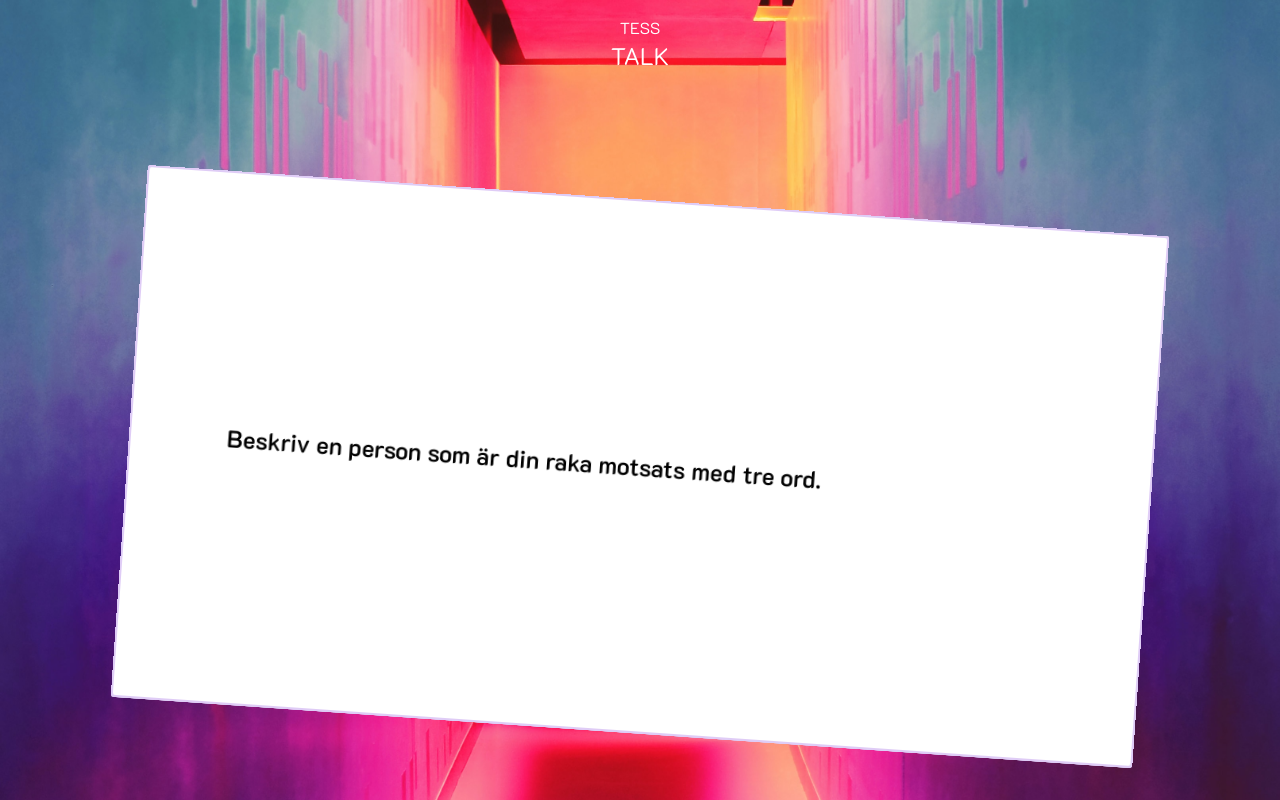
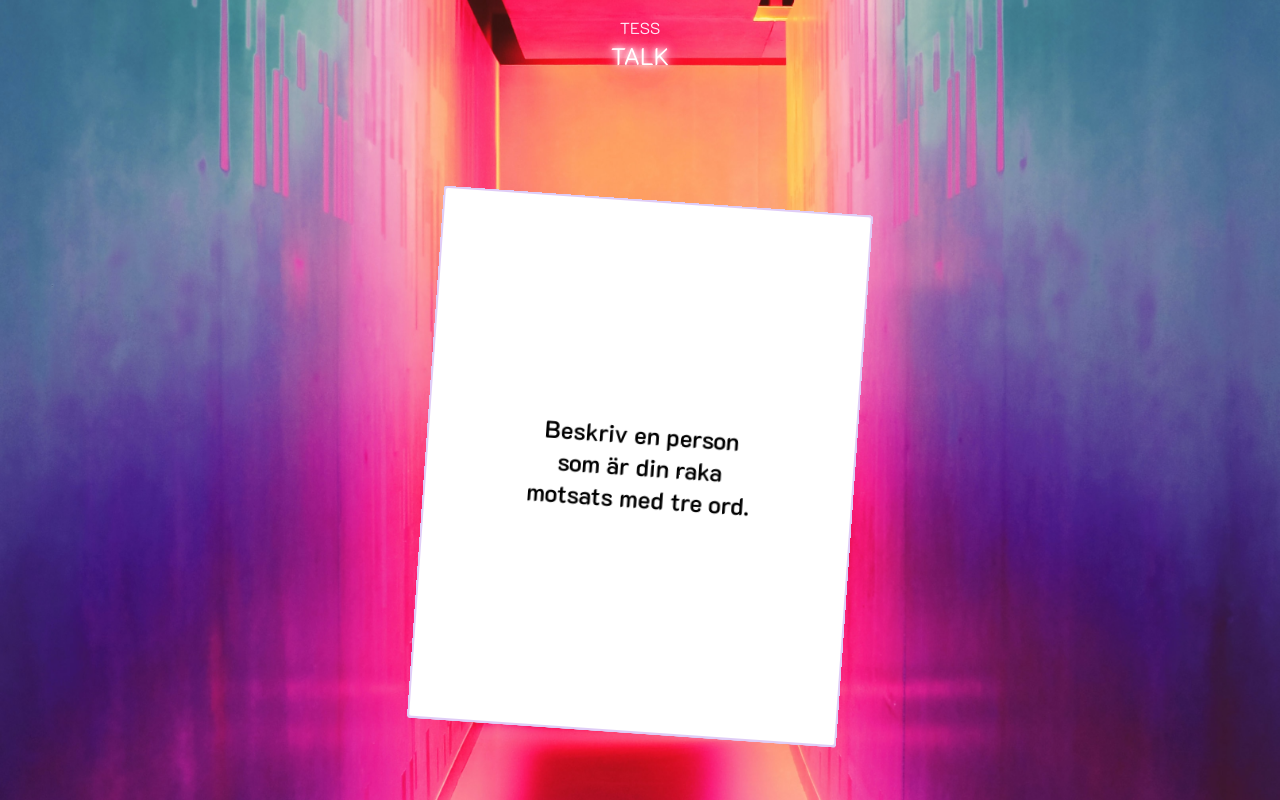
Before and after one commit to tessceciliaj/tesstalk, a Next.js app: page /game in a window 1280 px wide. Built offline with nearby package versions, Linux system fonts and the light colour scheme.

Commit message:
change card responsive size on big screen

```diff
--- a/app/game/page.tsx
+++ b/app/game/page.tsx
@@ -4,11 +4,10 @@ import data from "@/lib/data";
 import Carddeck from "@/components/Carddeck";
 import { AnimatePresence } from "framer-motion";
 
-interface Card {
+type Card = {
   id: string;
-
   text: string;
-}
+};
 
 const shuffle = (array: Card[]) => {
   return array.sort(() => 0.5 - Math.random());
@@ -18,7 +17,7 @@ const Game = () => {
   const allCards: Card[] = data;
   const [cards] = useState(() => shuffle(allCards));
   const [current, setCurrent] = useState(cards.length);
-  const cardsToShow = 5;
+  let cardsToShow = 5;
   const [isMounted, setIsMounted] = useState(false);
 
   useEffect(() => {
--- a/components/Carddeck.tsx
+++ b/components/Carddeck.tsx
@@ -31,7 +31,7 @@ const Carddeck: React.FC<CarddeckProps> = ({ card, index, onDragEnd }) => {
   return (
     <>
       <motion.div
-        className={`${card.id} bg-white border-2 border-[rgba(97,0,207,0.2)] rounded m-h-[500px] h-2/3 m-w-[430px] absolute top-1/4 w-4/5`}
+        className={`${card.id} bg-white border-2 border-[rgba(97,0,207,0.2)] rounded m-h-[500px] h-2/3 max-w-[430px] absolute top-1/4 w-4/5`}
         drag={true}
         onDragEnd={handleDragEnd}
         initial={{ scale: 0, translateX: -500 }}
@@ -51,8 +51,10 @@ const Carddeck: React.FC<CarddeckProps> = ({ card, index, onDragEnd }) => {
         }}
         transition={{ duration: 0.3, delay: index * 0.05 }}
       >
-        <div className=" items-center flex text-center w-full h-full p-6 md:p-12">
-          <h2 className="text-2xl font-bold p-6 md:p-12">{card.text}</h2>
+        <div className=" items-center flex text-center w-full h-full  p-6 md:p-12">
+          <h2 className="text-2xl justify-center w-full font-bold p-6 md:p-12">
+            {card.text}
+          </h2>
         </div>
       </motion.div>
     </>
--- a/components/Header.tsx
+++ b/components/Header.tsx
@@ -11,7 +11,7 @@ const Header = ({ name, span }: HeaderProps) => {
       <h1 className="pt-4 text-white">
         {name}
         <br />
-        <span className="text-[#F94390] text-2xl md:text-white">{span}</span>
+        <span className="text-2xl md:text-white text-shadow">{span}</span>
       </h1>
     </Link>
   );
```
